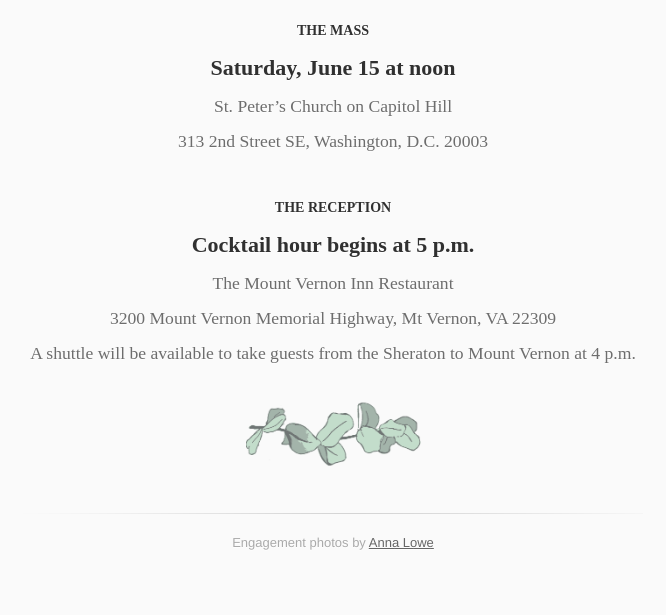
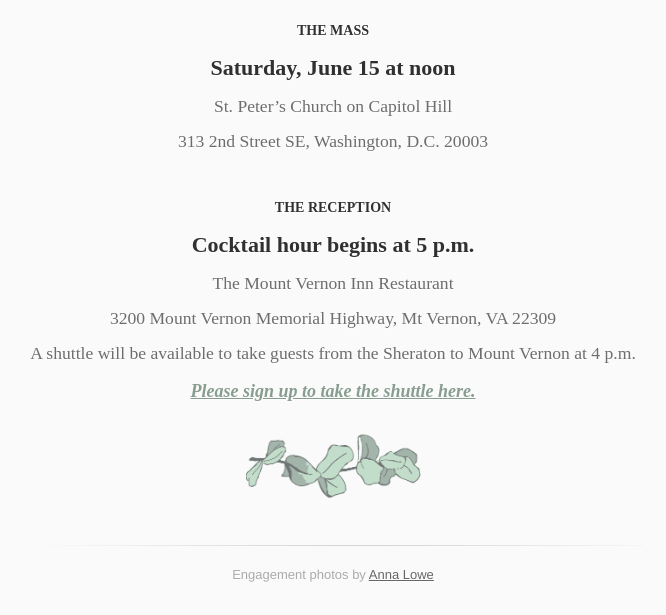
Before and after one commit to kevinuhrmacher/wedding-website, a Jekyll site: the page built from index.md, in a window 1280 px wide. Shown: the part 748-1363 px from the top of the page, without its empty margins (307-973 px from the left). Built offline with Jekyll 4.4.1, drawn with Linux system fonts in a browser that asks for light colours; some web fonts are replaced; before the commit the page ends 1331 px from its top, so only the background shows below that.

Commit message:
shuttle sign up link

```diff
--- a/index.md
+++ b/index.md
@@ -20,3 +20,5 @@ The Mount Vernon Inn Restaurant
 3200 Mount Vernon Memorial Highway, Mt Vernon, VA 22309
 
 A shuttle will be available to take guests from the Sheraton to Mount Vernon at 4 p.m.
+
+### _[Please sign up to take the shuttle here.](https://forms.gle/y9tP3BTzTYtnodKv8)_
```
Also changed, not shown: 5 other files.
